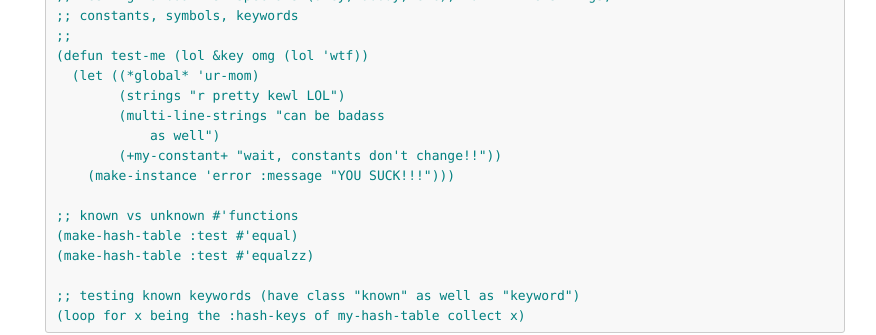
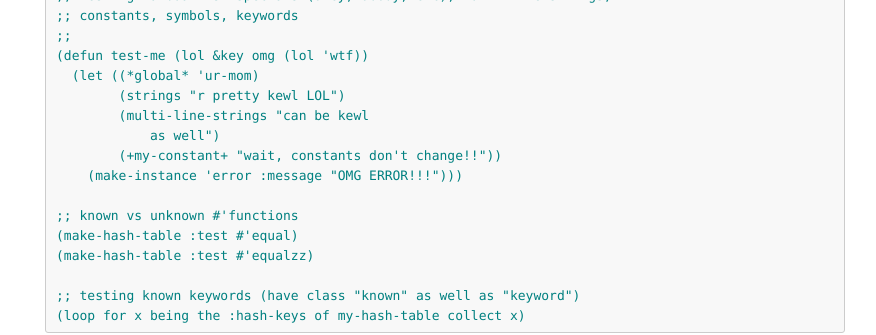
Before and after one commit to orthecreedence/highlight-lisp, a Jekyll site: the page built from index.md, in a window 1280 px wide. Shown: the part 427-762 px from the top of the page, without its empty margins (195-1071 px from the left). Built offline with Jekyll 4.4.1, drawn with Linux system fonts in a browser that asks for light colours; Markdown is read by kramdown in place of the engine named in the settings; some of the changed text lies outside the part shown.

Commit message:
tweaking example

```diff
--- a/index.md
+++ b/index.md
@@ -34,10 +34,10 @@ function do_highlight() {
 (defun test-me (lol &key omg (lol 'wtf))
   (let ((*global* 'ur-mom)
         (strings "r pretty kewl LOL")
-        (multi-line-strings "can be badass
+        (multi-line-strings "can be kewl
             as well")
         (+my-constant+ "wait, constants don't change!!"))
-    (make-instance 'error :message "YOU SUCK!!!")))
+    (make-instance 'error :message "OMG ERROR!!!")))
 
 ;; known vs unknown #'functions
 (make-hash-table :test #'equal)
```
